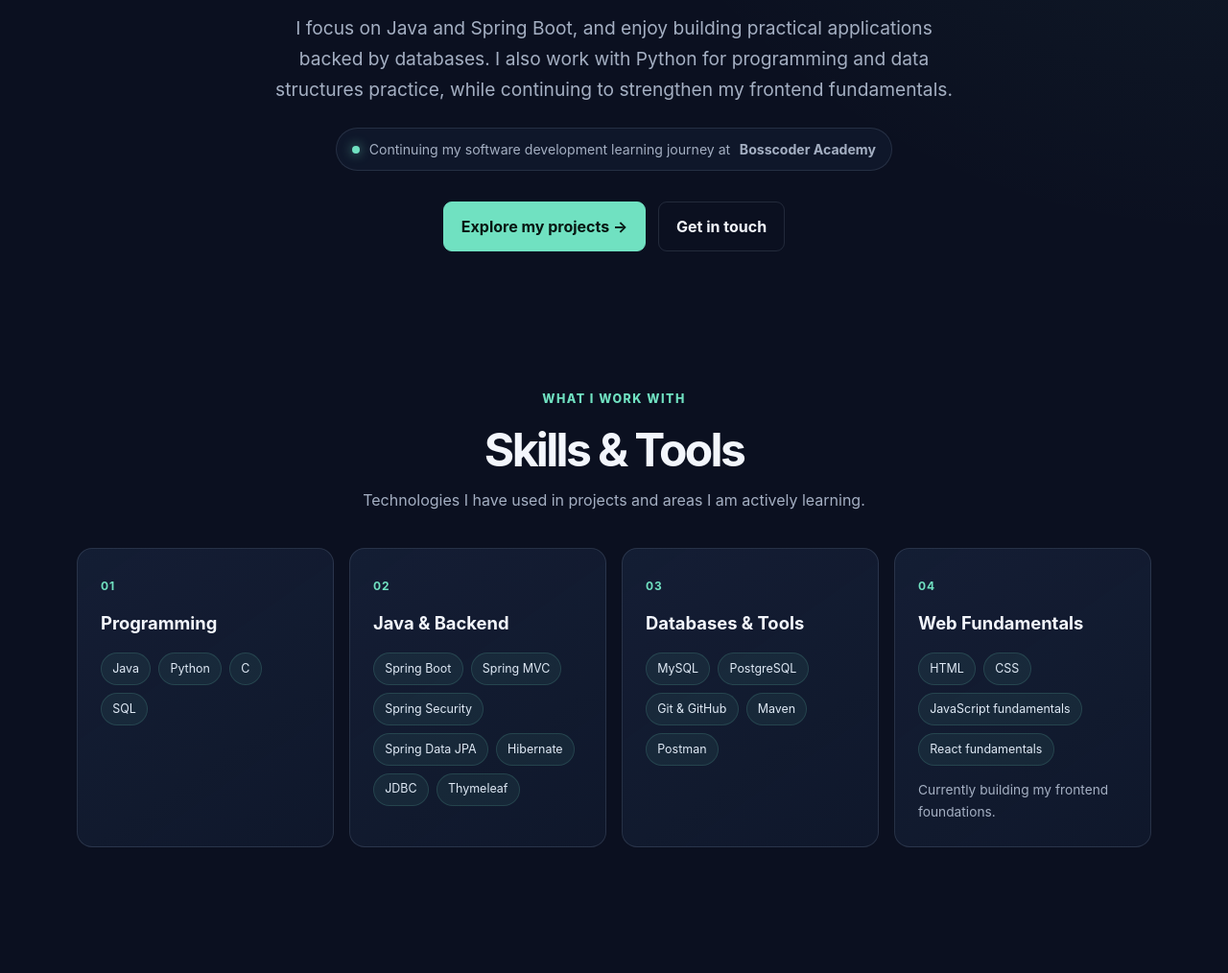
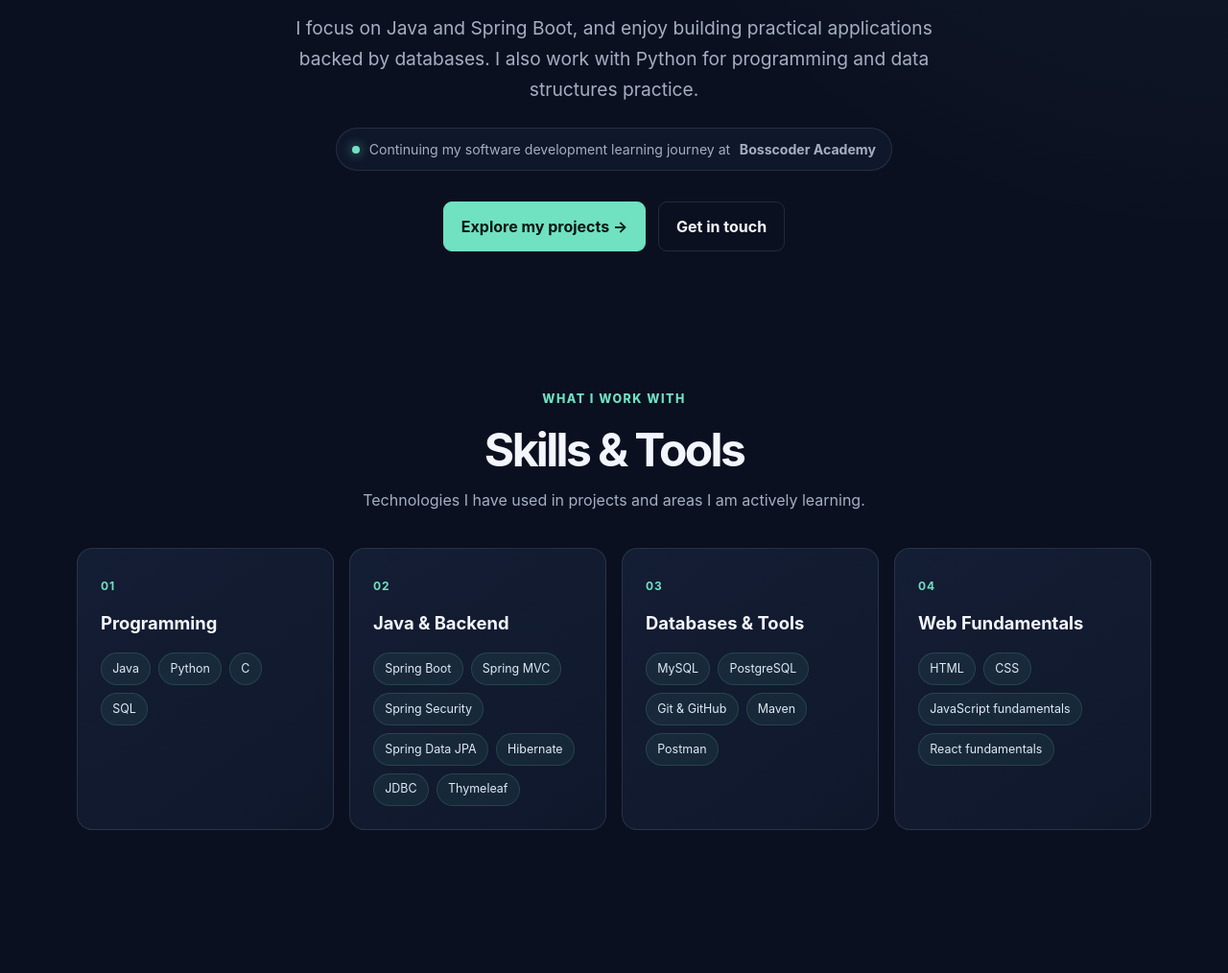
Before and after one commit to ritesh3101999/ritesh3101999.github.io, a plain HTML site: page index.html in a window 1280 px wide. Shown: the part 473-1487 px from the top of the page at 96% size. Drawn offline with Linux system fonts and the light colour scheme.

Commit message:
Remove the 'Currently building my frontend foundations.' note from the portfolio Web Fundamentals section

```diff
--- a/index.html
+++ b/index.html
@@ -30,7 +30,7 @@
             <img class="profile-photo" src="assets/images/profile.jpeg" alt="Portrait of Ritesh Kumar" width="156" height="156">
             <p class="eyebrow">Computer Science Graduate · Software Developer</p>
             <h1>Hi, I'm <span>Ritesh Kumar.</span></h1>
-            <p class="hero-copy">I focus on Java and Spring Boot, and enjoy building practical applications backed by databases. I also work with Python for programming and data structures practice, while continuing to strengthen my frontend fundamentals.</p>
+            <p class="hero-copy">I focus on Java and Spring Boot, and enjoy building practical applications backed by databases. I also work with Python for programming and data structures practice.</p>
             <div class="status-badge"><span class="status-dot" aria-hidden="true"></span> Continuing my software development learning journey at <strong>Bosscoder Academy</strong></div>
             <div class="hero-actions">
                 <a href="#projects" class="btn">Explore my projects →</a>
@@ -64,7 +64,6 @@
                     <span class="card-index">04</span>
                     <h3>Web Fundamentals</h3>
                     <div class="tech-stack"><span>HTML</span><span>CSS</span><span>JavaScript fundamentals</span><span>React fundamentals</span></div>
-                    <p class="skill-note">Currently building my frontend foundations.</p>
                 </article>
             </div>
         </section>
```
